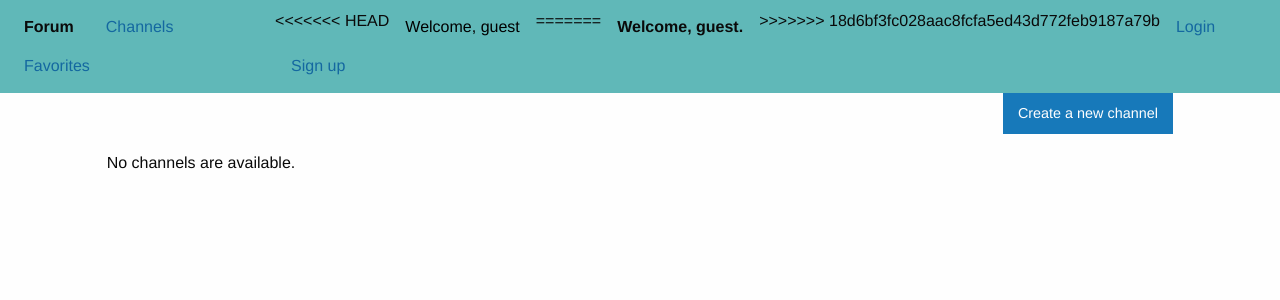
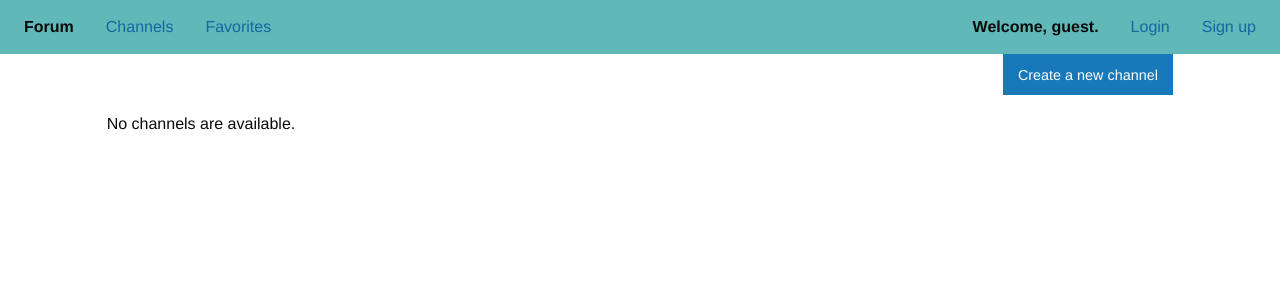
Before and after one commit to johnhh2/django-forum, a Django app: page /forum/ in a window 1280 px wide. Shown: the top 300 px of the page. Run offline with Django 3.2, Linux system fonts and the light colour scheme; data that the repository does not hold is empty; some libraries are stand-ins or nearby versions.

Commit message:
gitgnore update and past merge conflict cleanup

```diff
--- a/templates/base.html
+++ b/templates/base.html
@@ -42,11 +42,7 @@
           <li><a href="{% url 'registration:logout' %}" style='color: #1468a0'>Logout</a></li>
           <li><a href="{% url 'forumapp:settings' %}" style='color: #1468a0'>Settings</a></li>
         {% else %}
-<<<<<<< HEAD
-          <li><a style='color: black'>Welcome, guest</a></li>
-=======
           <li class="menu-text">Welcome, guest.</li>
->>>>>>> 18d6bf3fc028aac8fcfa5ed43d772feb9187a79b
           <li><a href="{% url 'registration:login' %}" style='color: #1468a0'>Login</a></li>
           <li><a href="{% url 'registration:signup' %}" style='color: #1468a0'>Sign up</a></li>
         {% endif %}
```
Also changed, not shown: 1 other file.
